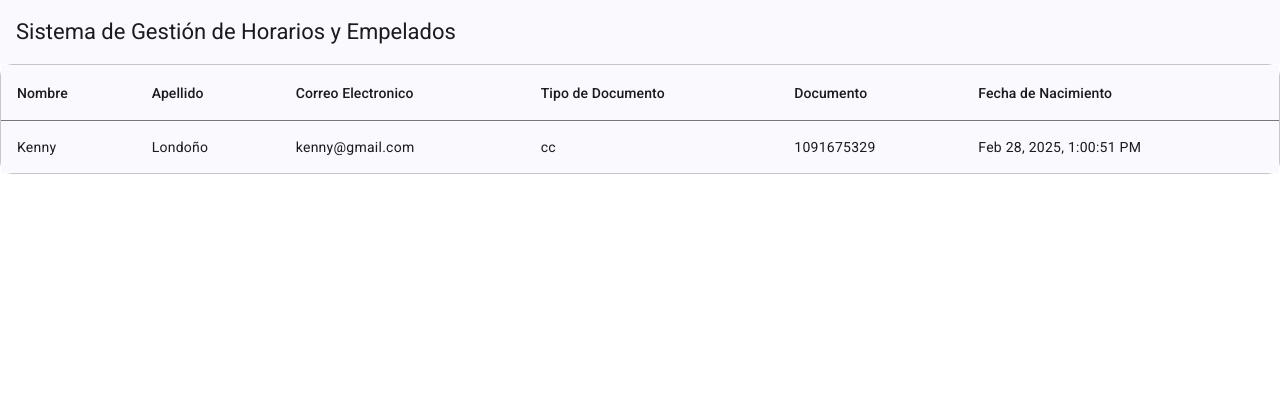
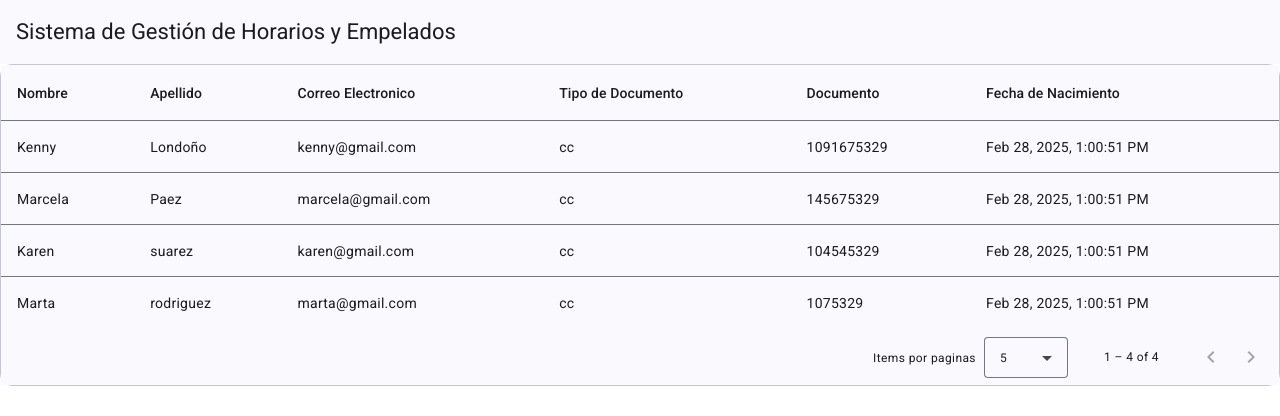
Before and after one commit to kennyLond/FrontEnd--Sistema-de-Horarios-y-Permisos, an Angular app: page / in a window 1280 px wide. Shown: the top 416 px of the page. Built offline with nearby package versions, Linux system fonts and the light colour scheme.

Commit message:
termanda la paginacón de la tabla, comenzamos con los filtros

```diff
--- a/src/app/components/list-personas/list-personas.component.html
+++ b/src/app/components/list-personas/list-personas.component.html
@@ -2,7 +2,7 @@
     <span>Sistema de Gestión de Horarios y Empelados</span>
 </mat-toolbar>
 <mat-card appearance="outlined">
-    <table mat-table [dataSource]="dataSource" class="mat-elevation-z8">
+    <table mat-table [dataSource]="dataSource" class="mat-elevation-z5">
 
         <ng-container matColumnDef="nombre">
           <th mat-header-cell *matHeaderCellDef> Nombre </th>
@@ -37,4 +37,6 @@
         <tr mat-header-row *matHeaderRowDef="displayedColumns"></tr>
         <tr mat-row *matRowDef="let row; columns: displayedColumns;"></tr>
     </table>
+
+    <mat-paginator [pageSizeOptions]="[5, 10, 25, 100]" aria-label="Select page of users"></mat-paginator>
 </mat-card>
--- a/src/app/components/list-personas/list-personas.component.ts
+++ b/src/app/components/list-personas/list-personas.component.ts
@@ -1,26 +1,49 @@
-import { Component } from '@angular/core';
 
 //import de angular material
 import {MatToolbarModule} from '@angular/material/toolbar';
 import {MatCardModule} from '@angular/material/card';
-import {MatTableModule} from '@angular/material/table';
+import {MatTableDataSource, MatTableModule} from '@angular/material/table';
 import { Persona } from '../../interfaces/persona';
+import {MatPaginator, MatPaginatorModule} from '@angular/material/paginator';
+import { Component, ViewChild } from '@angular/core';
+
+
 
 //import de PIPE
 import { CommonModule } from '@angular/common'; // ✅ Importa CommonModule
 @Component({
   selector: 'app-list-personas',
-  imports: [MatToolbarModule,MatCardModule, MatTableModule, CommonModule],
+  imports: [MatToolbarModule,MatCardModule, MatTableModule, CommonModule,MatPaginatorModule ],
   templateUrl: './list-personas.component.html',
   styleUrl: './list-personas.component.css'
 })
 export class ListPersonasComponent {
   displayedColumns: string[] = ['nombre', 'apellido', 'correo', 'tipoDocumento', 'documento', 'fechaNacimiento'];
-  dataSource = listPersonas;
+  dataSource: MatTableDataSource<Persona>;
+
+  @ViewChild(MatPaginator) paginator!: MatPaginator;
+
+  constructor(){
+
+    this.dataSource = new MatTableDataSource(listPersonas);
+
+  }
+
+  ngOnInit(): void{
+
+  }
+
+  ngAfterViewInit(): void{
+    this.dataSource.paginator = this.paginator;
+    this.dataSource.paginator._intl.itemsPerPageLabel = "Items por paginas"
+  }
 
 }
 
 
 const listPersonas: Persona[] = [
-  {nombre:"Kenny", apellido:"Londoño", correo:"kenny@gmail.com", tipoDocumento:"cc", documento:1091675329, fechaNacimiento: new Date()},
+  {nombre:"Kenny", apellido:"Londoño", correo:"kenny@gmail.com", tipoDocumento:"cc", documento:1091675329, fechaNacimiento: new Date(),},
+  {nombre:"Marcela", apellido:"Paez", correo:"marcela@gmail.com", tipoDocumento:"cc", documento:145675329, fechaNacimiento: new Date()},
+  {nombre:"Karen", apellido:"suarez", correo:"karen@gmail.com", tipoDocumento:"cc", documento:104545329, fechaNacimiento: new Date()},
+  {nombre:"Marta", apellido:"rodriguez", correo:"marta@gmail.com", tipoDocumento:"cc", documento:1075329, fechaNacimiento: new Date()}
 ];
```
